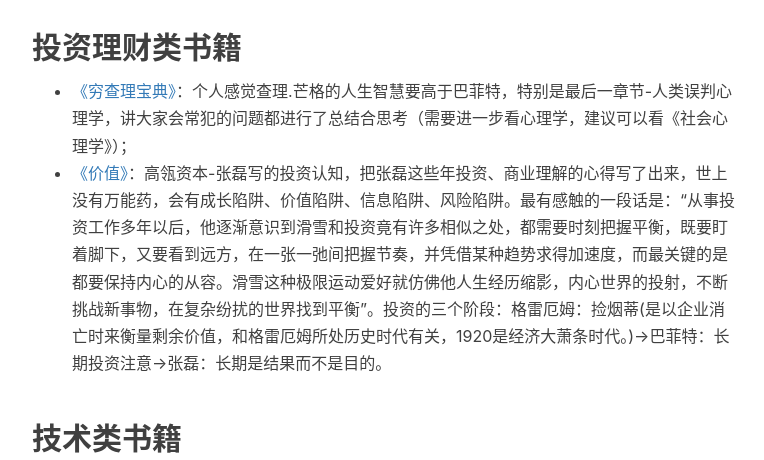
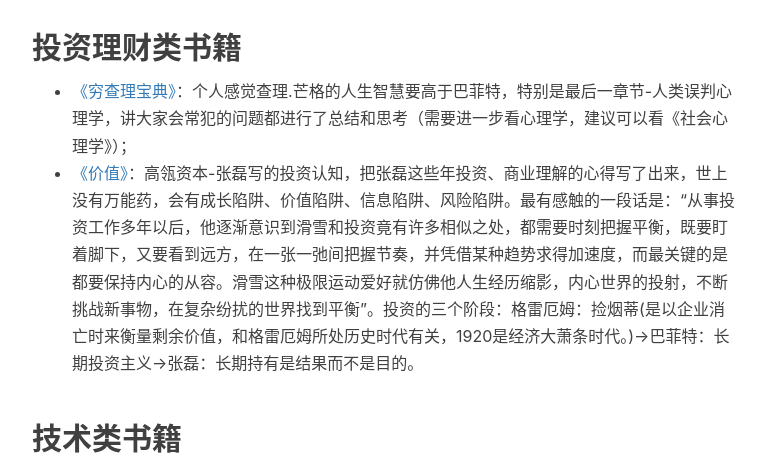
Before and after one commit to shihai1991/shihai1991.github.io, a Jekyll site: the page built from _posts/2021-11-23-个人阅读书单推荐.md, in a window 1280 px wide and 900 px high, scrolled down 1006 px. Shown: the part 179-639 px from the top of the window, without its empty margins (233-997 px from the left). Built offline with Jekyll 4.4.1, drawn with Linux system fonts in a browser that asks for light colours; nearby versions of some CDN libraries; comment, search, counter and statistics services are not loaded.

Commit message:
Update 2021-11-23-个人阅读书单推荐.md

```diff
--- a/_posts/2021-11-23-个人阅读书单推荐.md
+++ b/_posts/2021-11-23-个人阅读书单推荐.md
@@ -25,8 +25,8 @@
 - [《滚雪球》](https://book.douban.com/subject/3605924/)：投资公司要挑“最长的坡，最厚的雪”，让雪球越滚越大。投资领域也是在随时代发展的。
 
 ## 投资理财类书籍
-- [《穷查理宝典》](https://book.douban.com/subject/26831789/)：个人感觉查理.芒格的人生智慧要高于巴菲特，特别是最后一章节-人类误判心理学，讲大家会常犯的问题都进行了总结合思考（需要进一步看心理学，建议可以看《社会心理学》）；
-- [《价值》](https://book.douban.com/subject/35188914/)：高瓴资本-张磊写的投资认知，把张磊这些年投资、商业理解的心得写了出来，世上没有万能药，会有成长陷阱、价值陷阱、信息陷阱、风险陷阱。最有感触的一段话是：“从事投资工作多年以后，他逐渐意识到滑雪和投资竟有许多相似之处，都需要时刻把握平衡，既要盯着脚下，又要看到远方，在一张一弛间把握节奏，并凭借某种趋势求得加速度，而最关键的是都要保持内心的从容。滑雪这种极限运动爱好就仿佛他人生经历缩影，内心世界的投射，不断挑战新事物，在复杂纷扰的世界找到平衡”。投资的三个阶段：格雷厄姆：捡烟蒂(是以企业消亡时来衡量剩余价值，和格雷厄姆所处历史时代有关，1920是经济大萧条时代。)->巴菲特：长期投资注意->张磊：长期是结果而不是目的。
+- [《穷查理宝典》](https://book.douban.com/subject/26831789/)：个人感觉查理.芒格的人生智慧要高于巴菲特，特别是最后一章节-人类误判心理学，讲大家会常犯的问题都进行了总结和思考（需要进一步看心理学，建议可以看《社会心理学》）；
+- [《价值》](https://book.douban.com/subject/35188914/)：高瓴资本-张磊写的投资认知，把张磊这些年投资、商业理解的心得写了出来，世上没有万能药，会有成长陷阱、价值陷阱、信息陷阱、风险陷阱。最有感触的一段话是：“从事投资工作多年以后，他逐渐意识到滑雪和投资竟有许多相似之处，都需要时刻把握平衡，既要盯着脚下，又要看到远方，在一张一弛间把握节奏，并凭借某种趋势求得加速度，而最关键的是都要保持内心的从容。滑雪这种极限运动爱好就仿佛他人生经历缩影，内心世界的投射，不断挑战新事物，在复杂纷扰的世界找到平衡”。投资的三个阶段：格雷厄姆：捡烟蒂(是以企业消亡时来衡量剩余价值，和格雷厄姆所处历史时代有关，1920是经济大萧条时代。)->巴菲特：长期投资主义->张磊：长期持有是结果而不是目的。
 
 ## 技术类书籍
 - [《python源码解析》](https://book.douban.com/subject/3117898/)：可以通过此书来了解python的实现原理，方便给python做贡献，此书已绝版，可以买盗版；
```
